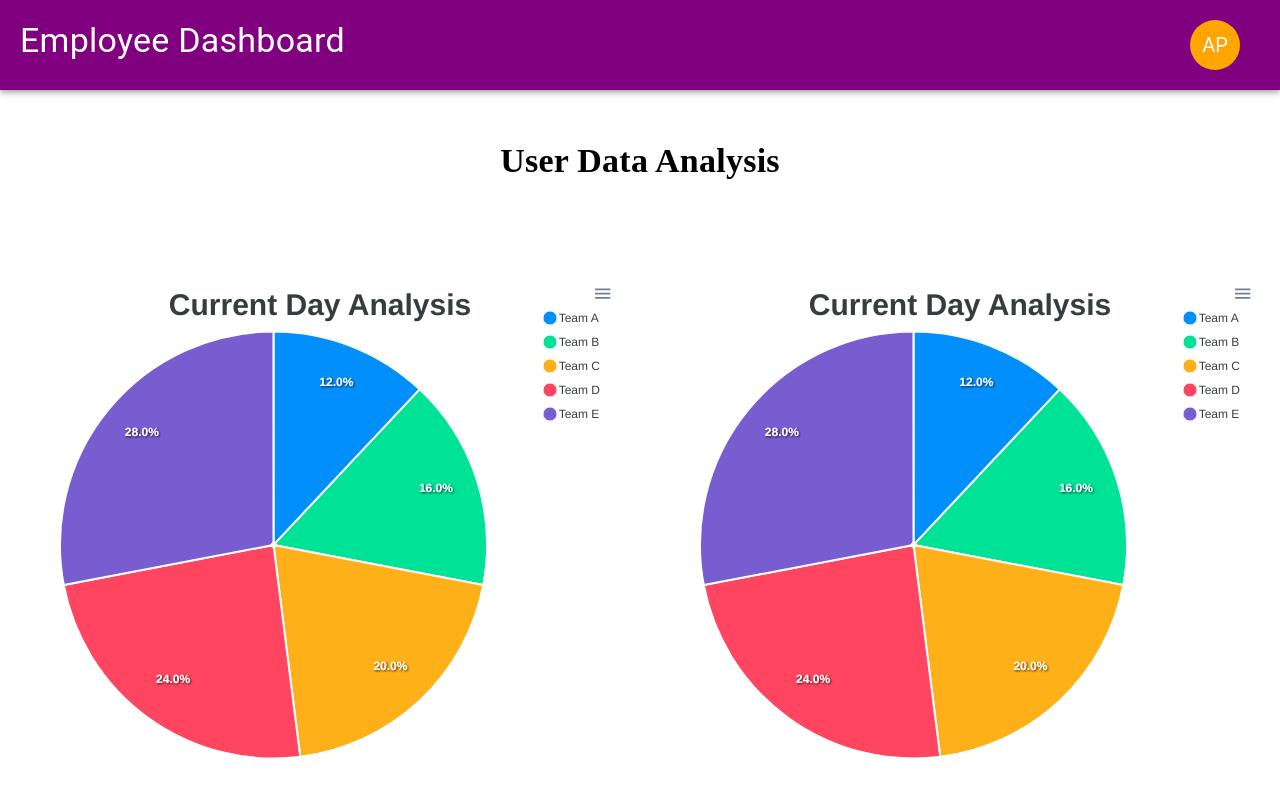
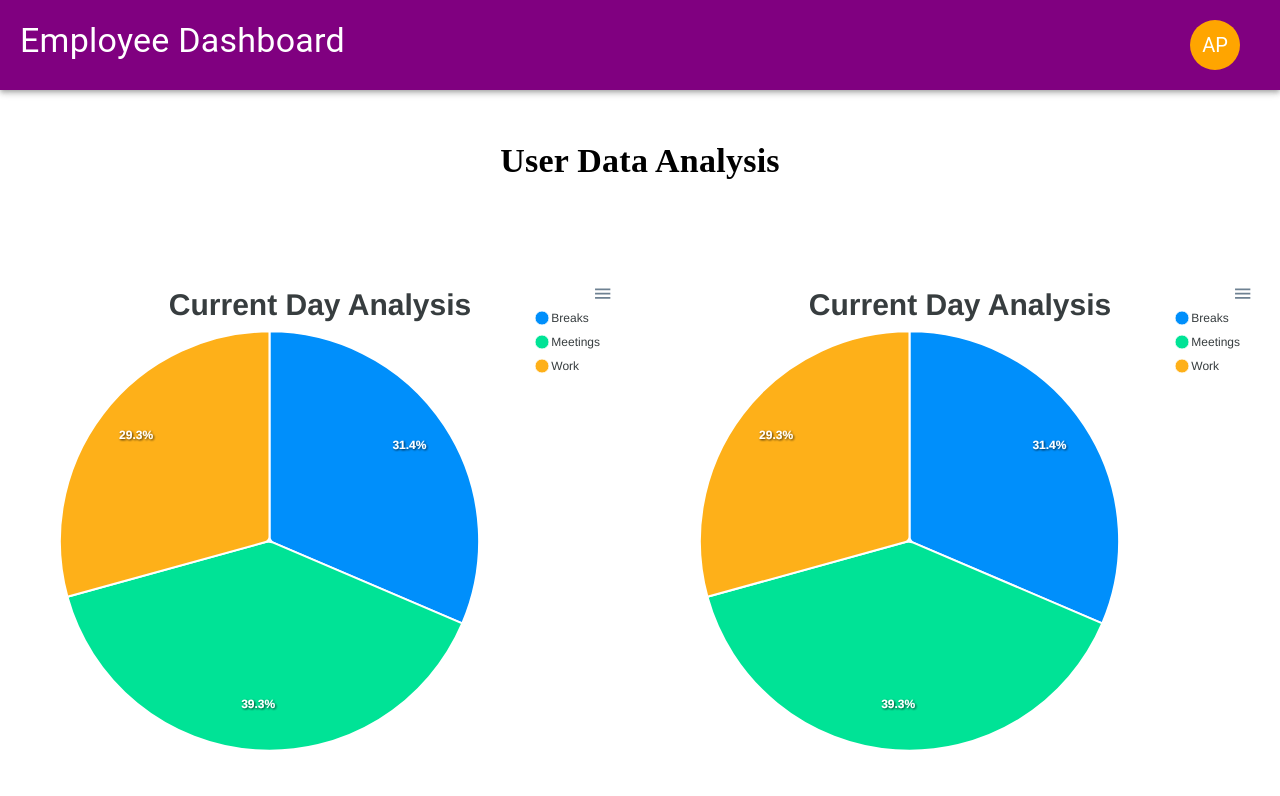
Before and after one commit to amit429/Employee-Tracker, a React (Create React App) app: page /employee-dashboard in a window 1280 px wide. Shown: the top 796 px of the page. Built offline with nearby package versions, Linux system fonts and the light colour scheme.

Commit message:
pie chart changes

```diff
--- a/src/employee/client/components/PieChart.js
+++ b/src/employee/client/components/PieChart.js
@@ -1,7 +1,7 @@
 import React from 'react'
 import Chart from 'react-apexcharts'
 
-export default function PieChart() {
+export default function PieChart(props) {
   return (
     <>
         <Chart
@@ -13,9 +13,33 @@ export default function PieChart() {
                     toolbar: {
                         show: true,
                         autoSelected: 'pan',
+                        tools: {
+                            download: true,
+                            selection: true,
+                            zoom: true,
+                            zoomin: true,
+                            zoomout: true,
+                            pan: true,
+                        }
                     },
                     zoom: {
                         enabled: true,
+                    },
+
+                    tooltip: {
+                        enabled: true,
+                        followCursor: true,
+                        theme: 'dark',
+                        x: {
+                            show: true,
+                            format: 'dd MMM yyyy',
+                        },
+
+                        y: {
+                            formatter: function (value) {
+                                return value + " mins";
+                            }
+                        }
                     },
 
                     dropShadow: {
@@ -73,10 +97,10 @@ export default function PieChart() {
                     }
                   },
 
-                labels: ['Team A', 'Team B', 'Team C', 'Team D', 'Team E'],
+                labels: ['Breaks', 'Meetings', 'Work'],
             }}
             type="pie"
-            series={[30,40,50,60,70]}
+            series={[44, 55, 41]}
 
         />
     </>
```
